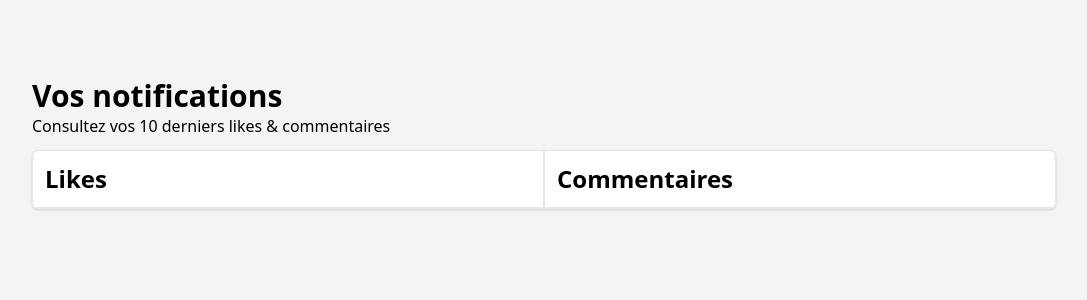
After one commit to theoDELAS/symfony-project-b3, a Symfony app: template templates/notification/index.html.twig in a window 1280 px wide. The commit adds this page. Shown: the top 300 px of the page, without its empty margins (96-1183 px from the left). Run offline with Twig, Linux system fonts and the light colour scheme; the template is opened without the code that fills it, so the values that code supplies are empty; style sheets or scripts are compiled from the project's sources; some libraries are stand-ins or nearby versions.

Commit message:
:sparkles: add notifications page

```diff
--- a/src/Entity/Post.php
+++ b/src/Entity/Post.php
@@ -55,6 +55,7 @@ class Post
 
     /**
      * @ORM\OneToMany(targetEntity=Comment::class, mappedBy="post", orphanRemoval=true, cascade={"persist", "remove"})
+     * @ORM\OrderBy({"createdAt" = "DESC"})
      */
     private $comments;
 
--- a/templates/includes/header.html.twig
+++ b/templates/includes/header.html.twig
@@ -13,7 +13,7 @@
                     </a>
                 </li>
                 <li>
-                    <a href="#">
+                    <a href="{{ path('notifications') }}">
                         <svg xmlns="http://www.w3.org/2000/svg" fill="none" viewBox="0 0 24 24" stroke="currentColor" class="w-6">
                             <path stroke-linecap="round" stroke-linejoin="round" stroke-width="2" d="M15 17h5l-1.405-1.405A2.032 2.032 0 0118 14.158V11a6.002 6.002 0 00-4-5.659V5a2 2 0 10-4 0v.341C7.67 6.165 6 8.388 6 11v3.159c0 .538-.214 1.055-.595 1.436L4 17h5m6 0v1a3 3 0 11-6 0v-1m6 0H9" />
                         </svg>
--- /dev/null
+++ b/templates/notification/index.html.twig
@@ -0,0 +1,29 @@
+{% extends 'base.html.twig' %}
+
+{% block title %}Notifications{% endblock %}
+
+{% block body %}
+    <div class="main-container py-5">
+        <div class="mb-3">
+            <h1 class="font-bold text-3xl">Vos notifications</h1>
+            <p>Consultez vos 10 derniers likes & commentaires</p>
+        </div>
+
+        <div class="bg-white rounded-md shadow border">
+            <div class="grid grid-cols-2">
+                <div class="border-r">
+                    <h2 class="font-bold text-2xl p-3 border-b">Likes</h2>
+                    {% for like in likes %}
+                        <p class="text-sm py-2 border-t px-3 bg-gray-50{{ loop.last ? ' rounded-bl-md' : '' }}"><a href="#" class="font-medium text-pink-600">@{{ like.user.name }}</a> a liké votre <a href="#" class="font-medium">publication</a></p>
+                    {% endfor %}
+                </div>
+                <div class="border-l">
+                    <h2 class="font-bold text-2xl p-3 border-b">Commentaires</h2>
+                    {% for comment in comments %}
+                        <p class="text-sm py-2 border-t px-3 bg-gray-50{{ loop.last ? ' rounded-br-md' : '' }}"><a href="#" class="font-medium text-blue-500">@{{ comment.user.name }}</a> a commenté votre <a href="#" class="font-medium">publication</a></p>
+                    {% endfor %}
+                </div>
+            </div>
+        </div>
+    </div>
+{% endblock %}
```
Also changed, not shown: src/Controller/NotificationController.php (added, +37 -0 lines).
